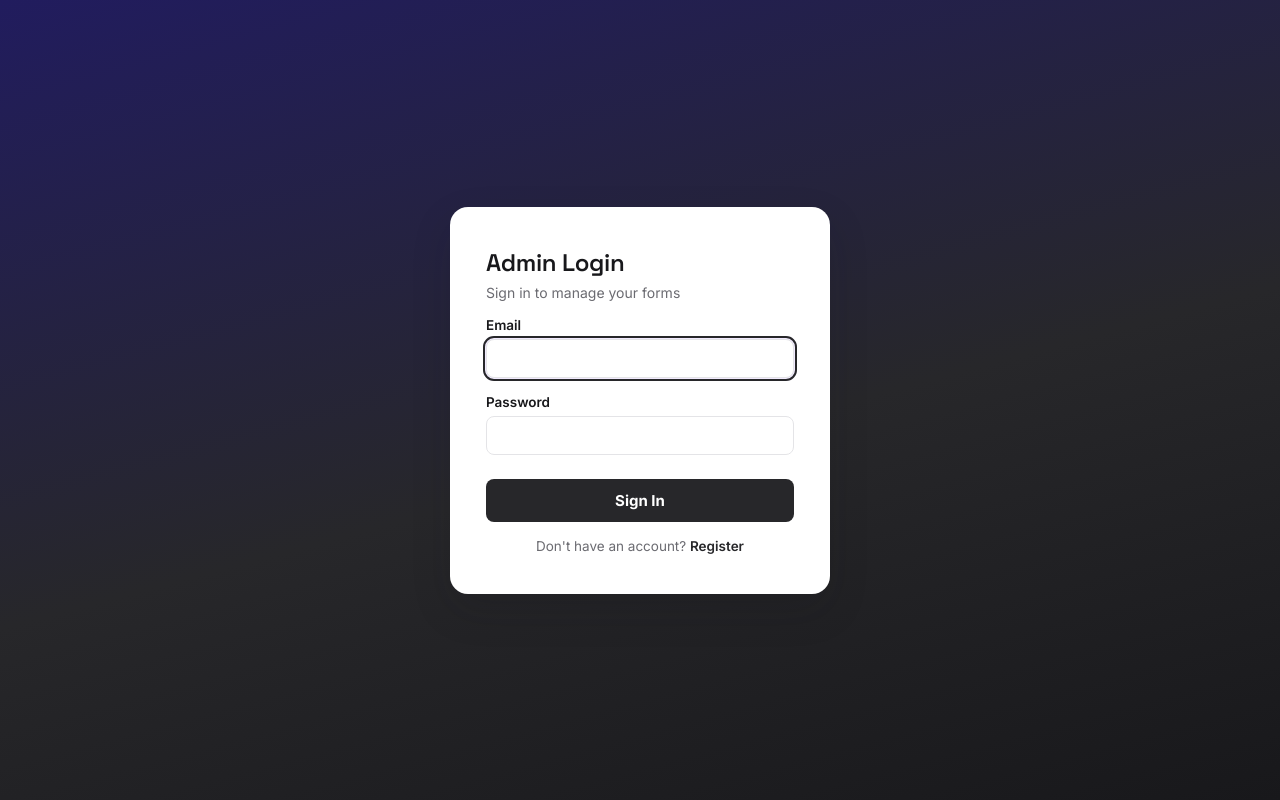
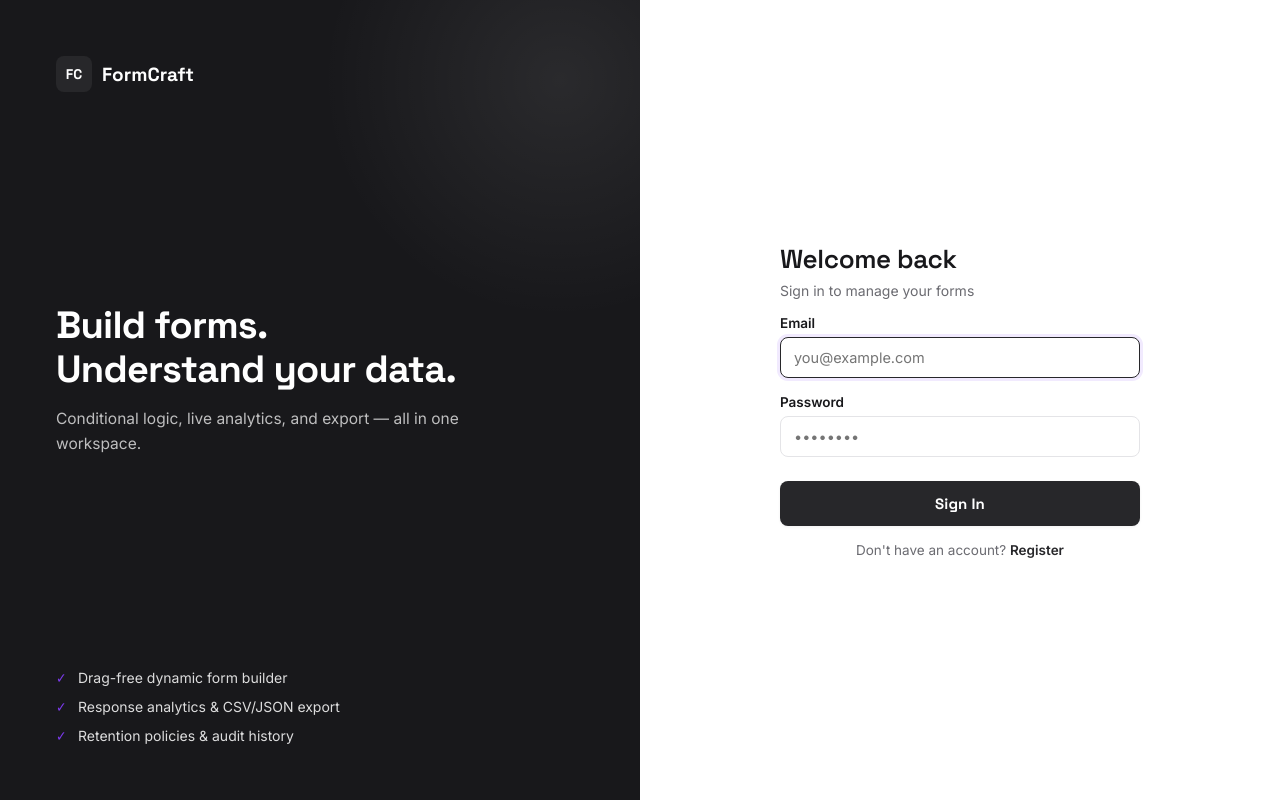
Before and after one commit to Sulochana160406/Low-Code-Dynamic-Form-Workflow, a React app in the folder Frontend/: page /login in a window 1280 px wide. Built offline with nearby package versions, Linux system fonts and the light colour scheme; no server answers; the HTML template or start-up script is replaced by a standard one.

Commit message:
Redesign auth pages as split-screen, white sidebar with hamburger menu, refined button system

```diff
--- a/Frontend/src/App.css
+++ b/Frontend/src/App.css
@@ -43,8 +43,8 @@
   --color-bg: #f7f7f8;
   --color-surface: #ffffff;
 
-  --color-sidebar: #131316;
-  --color-sidebar-hover: #1e1e22;
+  --color-sidebar: #ffffff;
+  --color-sidebar-hover: #f6f4f0;
 
   --radius-sm: 8px;
   --radius-md: 12px;
@@ -148,9 +148,10 @@ h1, h2, h3 {
   bottom: 0;
   width: var(--sidebar-width);
   background: var(--color-sidebar);
+  border-right: 1px solid var(--color-border);
   display: flex;
   flex-direction: column;
-  box-shadow: var(--shadow-lg);
+  box-shadow: var(--shadow-sm);
   z-index: 20;
 }
 
@@ -160,7 +161,7 @@ h1, h2, h3 {
   justify-content: space-between;
   gap: 10px;
   padding: 22px 16px 22px 20px;
-  border-bottom: 1px solid rgba(255, 255, 255, 0.08);
+  border-bottom: 1px solid var(--color-border);
 }
 
 .sidebar-brand-left {
@@ -175,7 +176,7 @@ h1, h2, h3 {
   height: 36px;
   min-width: 36px;
   border-radius: var(--radius-sm);
-  background: var(--color-accent);
+  background: var(--color-primary);
   color: #fff;
   display: flex;
   align-items: center;
@@ -186,7 +187,7 @@ h1, h2, h3 {
 }
 
 .sidebar-brand-text {
-  color: #fff;
+  color: var(--color-text);
   font-family: var(--font-display);
   font-weight: 700;
   font-size: 18px;
@@ -196,43 +197,44 @@ h1, h2, h3 {
   text-overflow: ellipsis;
 }
 
-/* ---- Nav menu: collapsed behind a 3-dot trigger ---- */
+/* ---- Nav menu: collapsed behind a hamburger trigger ---- */
 
 .nav-menu {
   position: relative;
 }
 
 .nav-menu-trigger {
-  width: 32px;
-  height: 32px;
-  min-width: 32px;
+  width: 34px;
+  height: 34px;
+  min-width: 34px;
   padding: 0;
   display: flex;
   align-items: center;
   justify-content: center;
   background: transparent;
-  color: rgba(255, 255, 255, 0.6);
-  border: none;
+  color: var(--color-text-muted);
+  border: 1px solid var(--color-border);
   border-radius: var(--radius-sm);
-  font-size: 18px;
+  font-size: 15px;
   line-height: 1;
   cursor: pointer;
-  transition: background 0.15s, color 0.15s;
+  transition: background 0.15s, color 0.15s, border-color 0.15s;
 }
 
 .nav-menu-trigger:hover,
 .nav-menu-trigger.active {
-  background: rgba(255, 255, 255, 0.1);
-  color: #fff;
+  background: var(--color-primary-soft);
+  color: var(--color-primary);
+  border-color: var(--color-primary);
 }
 
 .nav-menu-dropdown {
   position: absolute;
   top: calc(100% + 8px);
   right: 0;
-  width: 220px;
-  background: var(--color-sidebar-hover);
-  border: 1px solid rgba(255, 255, 255, 0.1);
+  width: 224px;
+  background: var(--color-surface);
+  border: 1px solid var(--color-border);
   border-radius: var(--radius-md);
   box-shadow: var(--shadow-lg);
   padding: 8px;
@@ -249,7 +251,7 @@ h1, h2, h3 {
   display: flex;
   align-items: center;
   gap: 12px;
-  color: rgba(255, 255, 255, 0.75);
+  color: var(--color-text-muted);
   text-decoration: none;
   font-weight: 600;
   font-size: 14px;
@@ -266,14 +268,14 @@ h1, h2, h3 {
 }
 
 .sidebar-nav a:hover {
-  color: #ffffff;
-  background: rgba(255, 255, 255, 0.08);
+  color: var(--color-text);
+  background: var(--color-bg);
 }
 
 .sidebar-nav a.active {
-  color: #ffffff;
-  background: rgba(255, 255, 255, 0.1);
-  border-left-color: var(--color-accent);
+  color: var(--color-primary);
+  background: var(--color-primary-soft);
+  border-left-color: var(--color-primary);
 }
 
 .sidebar-middle {
@@ -282,7 +284,7 @@ h1, h2, h3 {
 
 .sidebar-footer {
   padding: 14px 12px 18px;
-  border-top: 1px solid rgba(255, 255, 255, 0.08);
+  border-top: 1px solid var(--color-border);
   display: flex;
   flex-direction: column;
   gap: 10px;
@@ -293,9 +295,9 @@ h1, h2, h3 {
   align-items: center;
   gap: 10px;
   width: 100%;
-  background: rgba(255, 255, 255, 0.06);
-  color: rgba(255, 255, 255, 0.85);
-  border: 1px solid rgba(255, 255, 255, 0.1);
+  background: var(--color-bg);
+  color: var(--color-text);
+  border: 1px solid var(--color-border);
   border-radius: var(--radius-sm);
   padding: 9px 14px;
   font-weight: 600;
@@ -305,7 +307,8 @@ h1, h2, h3 {
 }
 
 .theme-toggle:hover {
-  background: rgba(255, 255, 255, 0.12);
+  background: var(--color-primary-soft);
+  border-color: var(--color-primary);
 }
 
 .profile-menu {
@@ -327,14 +330,14 @@ h1, h2, h3 {
 }
 
 .profile-trigger:hover {
-  background: rgba(255, 255, 255, 0.1);
+  background: var(--color-bg);
 }
 
 .profile-avatar {
   width: 34px;
   height: 34px;
   border-radius: 50%;
-  background: rgba(255, 255, 255, 0.18);
+  background: var(--color-primary);
   color: #fff;
   display: flex;
   align-items: center;
@@ -351,7 +354,7 @@ h1, h2, h3 {
 }
 
 .profile-name {
-  color: #fff;
+  color: var(--color-text);
   font-weight: 600;
   font-size: 13.5px;
   white-space: nowrap;
@@ -360,7 +363,7 @@ h1, h2, h3 {
 }
 
 .profile-email {
-  color: rgba(255, 255, 255, 0.65);
+  color: var(--color-text-muted);
   font-size: 11.5px;
   white-space: nowrap;
   overflow: hidden;
@@ -696,31 +699,38 @@ textarea { resize: vertical; min-height: 90px; }
    ========================================================= */
 
 button, .btn {
-  border: none;
-  border-radius: var(--radius-md);
+  border: 1.5px solid transparent;
+  border-radius: var(--radius-sm);
   padding: 10px 18px;
   cursor: pointer;
   font-weight: 600;
-  font-size: 14px;
+  font-size: 13.5px;
   font-family: inherit;
-  transition: filter 0.15s, transform 0.1s;
+  letter-spacing: 0.01em;
+  transition: transform 0.12s ease, box-shadow 0.12s ease, background 0.15s, border-color 0.15s, color 0.15s;
   background: var(--color-primary);
-  color: white;
+  color: #fff;
+  box-shadow: var(--shadow-sm);
 }
 
-button:hover, .btn:hover { filter: brightness(1.15); }
-button:active, .btn:active { transform: scale(0.98); }
-button:disabled, .btn:disabled { opacity: 0.5; cursor: not-allowed; }
+button:hover, .btn:hover { transform: translateY(-1px); box-shadow: var(--shadow-md); }
+button:active, .btn:active { transform: translateY(0) scale(0.98); box-shadow: var(--shadow-sm); }
+button:disabled, .btn:disabled { opacity: 0.5; cursor: not-allowed; transform: none; box-shadow: none; }
 
-.btn-sm { padding: 6px 12px; font-size: 13px; }
+.btn-sm { padding: 7px 14px; font-size: 12.5px; }
 
 .btn-outline {
   background: transparent;
-  color: var(--color-accent);
-  border: 1.5px solid var(--color-accent);
+  color: var(--color-text);
+  border-color: var(--color-border);
+  box-shadow: none;
 }
 
-.btn-outline:hover { filter: none; background: var(--color-accent-soft); }
+.btn-outline:hover {
+  background: var(--color-bg);
+  border-color: var(--color-text-muted);
+  box-shadow: none;
+}
 
 .btn-success { background: var(--color-success); }
 .btn-warning { background: var(--color-warning); }
@@ -728,8 +738,16 @@ button:disabled, .btn:disabled { opacity: 0.5; cursor: not-allowed; }
 .btn-info    { background: var(--color-info); }
 
 .btn-ghost {
-  background: #efece5;
+  background: transparent;
+  color: var(--color-text-muted);
+  box-shadow: none;
+}
+
+.btn-ghost:hover {
+  background: var(--color-bg);
   color: var(--color-text);
+  box-shadow: none;
+  transform: none;
 }
 
 .btn-icon {
@@ -739,12 +757,14 @@ button:disabled, .btn:disabled { opacity: 0.5; cursor: not-allowed; }
   display: inline-flex;
   align-items: center;
   justify-content: center;
-  background: #efece5;
+  background: var(--color-bg);
+  border: 1px solid var(--color-border);
   color: var(--color-text);
   font-size: 14px;
+  box-shadow: none;
 }
 
-.btn-icon.danger { background: var(--color-danger-soft); color: var(--color-danger); }
+.btn-icon.danger { background: var(--color-danger-soft); color: var(--color-danger); border-color: transparent; }
 
 .btn-row {
   display: flex;
@@ -1145,33 +1165,112 @@ button:disabled, .btn:disabled { opacity: 0.5; cursor: not-allowed; }
 }
 
 /* =========================================================
-   AUTH (Login / Register)
+   AUTH (Login / Register) — split-screen layout
    ========================================================= */
 
-.auth-page {
+.auth-split {
   min-height: 100vh;
+  display: grid;
+  grid-template-columns: minmax(0, 1fr) minmax(0, 1fr);
+}
+
+.auth-brand-panel {
+  background: var(--color-primary-dark);
+  color: #fff;
+  display: flex;
+  flex-direction: column;
+  justify-content: space-between;
+  padding: 56px;
+  position: relative;
+  overflow: hidden;
+}
+
+.auth-brand-panel::before {
+  content: "";
+  position: absolute;
+  width: 480px;
+  height: 480px;
+  border-radius: 50%;
+  background: radial-gradient(circle, rgba(255, 255, 255, 0.08), transparent 70%);
+  top: -160px;
+  right: -160px;
+}
+
+.auth-brand-mark {
+  display: flex;
+  align-items: center;
+  gap: 10px;
+  position: relative;
+}
+
+.auth-brand-name {
+  font-family: var(--font-display);
+  font-weight: 700;
+  font-size: 19px;
+}
+
+.auth-brand-copy {
+  position: relative;
+  max-width: 420px;
+}
+
+.auth-brand-copy h1 {
+  font-family: var(--font-display);
+  font-size: 38px;
+  line-height: 1.15;
+  font-weight: 700;
+  letter-spacing: -0.02em;
+  margin-bottom: 16px;
+}
+
+.auth-brand-copy p {
+  color: rgba(255, 255, 255, 0.72);
+  font-size: 15.5px;
+  line-height: 1.6;
+}
+
+.auth-feature-list {
+  position: relative;
+  list-style: none;
+  display: flex;
+  flex-direction: column;
+  gap: 12px;
+}
+
+.auth-feature-list li {
+  color: rgba(255, 255, 255, 0.85);
+  font-size: 14px;
+  padding-left: 22px;
+  position: relative;
+}
+
+.auth-feature-list li::before {
+  content: "✓";
+  position: absolute;
+  left: 0;
+  color: var(--color-accent);
+  font-weight: 700;
+}
+
+.auth-form-panel {
+  background: var(--color-surface);
   display: flex;
   align-items: center;
   justify-content: center;
-  background: linear-gradient(165deg, #211c5e 0%, var(--color-primary) 55%, var(--color-primary-dark) 100%);
-  padding: 20px;
+  padding: 40px;
 }
 
-.auth-card {
-  background: var(--color-surface);
-  border-radius: var(--radius-lg);
-  box-shadow: var(--shadow-lg);
-  padding: 40px 36px;
+.auth-form {
   width: 100%;
-  max-width: 380px;
+  max-width: 360px;
   display: flex;
   flex-direction: column;
   gap: 16px;
 }
 
-.auth-card h2 {
-  font-size: 24px;
-  color: var(--color-text);
+.auth-form h2 {
+  font-family: var(--font-display);
+  font-size: 26px;
 }
 
 .auth-subtitle {
@@ -1180,7 +1279,7 @@ button:disabled, .btn:disabled { opacity: 0.5; cursor: not-allowed; }
   margin-top: -10px;
 }
 
-.auth-card label {
+.auth-form label {
   display: flex;
   flex-direction: column;
   gap: 6px;
@@ -1189,40 +1288,38 @@ button:disabled, .btn:disabled { opacity: 0.5; cursor: not-allowed; }
   color: var(--color-text);
 }
 
-.auth-card input {
-  border: 1px solid var(--color-border);
+.auth-form input {
+  border: 1.5px solid var(--color-border);
   border-radius: var(--radius-sm);
-  padding: 10px 12px;
+  padding: 11px 13px;
   font-size: 14.5px;
   font-weight: 400;
+  font-family: inherit;
+  transition: border-color 0.15s;
 }
 
-.auth-card input:focus {
-  outline: 2px solid var(--color-primary);
-  outline-offset: 1px;
+.auth-form input:focus {
+  outline: none;
+  border-color: var(--color-primary);
 }
 
-.auth-card button[type="submit"] {
+.auth-submit {
   background: var(--color-primary);
   color: #fff;
   border: none;
   border-radius: var(--radius-sm);
-  padding: 12px;
+  padding: 13px;
+  font-family: var(--font-display);
   font-weight: 700;
   font-size: 15px;
   cursor: pointer;
-  transition: background 0.2s;
+  transition: background 0.15s, transform 0.1s;
   margin-top: 8px;
 }
 
-.auth-card button[type="submit"]:hover {
-  background: var(--color-primary-dark);
-}
-
-.auth-card button[type="submit"]:disabled {
-  opacity: 0.7;
-  cursor: not-allowed;
-}
+.auth-submit:hover { background: var(--color-primary-dark); }
+.auth-submit:active { transform: scale(0.98); }
+.auth-submit:disabled { opacity: 0.6; cursor: not-allowed; }
 
 .auth-error {
   background: var(--color-danger-soft);
@@ -1243,3 +1340,9 @@ button:disabled, .btn:disabled { opacity: 0.5; cursor: not-allowed; }
   font-weight: 600;
   text-decoration: none;
 }
+
+@media (max-width: 860px) {
+  .auth-split { grid-template-columns: 1fr; }
+  .auth-brand-panel { display: none; }
+  .auth-form-panel { padding: 24px; }
+}
--- a/Frontend/src/components/AdminLayout.jsx
+++ b/Frontend/src/components/AdminLayout.jsx
@@ -85,7 +85,7 @@ function AdminLayout() {
               aria-label="Open navigation menu"
               aria-expanded={navMenuOpen}
             >
-              ⋮
+              ☰
             </button>
 
             {navMenuOpen && (
--- a/Frontend/src/pages/Login.jsx
+++ b/Frontend/src/pages/Login.jsx
@@ -24,9 +24,26 @@ function Login() {
   };
 
   return (
-    <div className="auth-page">
-      <form className="auth-card" onSubmit={handleSubmit}>
-        <h2>Admin Login</h2>
+    <div className="auth-split">
+      <div className="auth-brand-panel">
+        <div className="auth-brand-mark">
+          <span className="sidebar-logo">FC</span>
+          <span className="auth-brand-name">FormCraft</span>
+        </div>
+        <div className="auth-brand-copy">
+          <h1>Build forms.<br />Understand your data.</h1>
+          <p>Conditional logic, live analytics, and export — all in one workspace.</p>
+        </div>
+        <ul className="auth-feature-list">
+          <li>Drag-free dynamic form builder</li>
+          <li>Response analytics &amp; CSV/JSON export</li>
+          <li>Retention policies &amp; audit history</li>
+        </ul>
+      </div>
+
+      <div className="auth-form-panel">
+        <form className="auth-form" onSubmit={handleSubmit}>
+          <h2>Welcome back</h2>
           <p className="auth-subtitle">Sign in to manage your forms</p>
 
           {error && <div className="auth-error">{error}</div>}
@@ -39,6 +56,7 @@ function Login() {
               onChange={(e) => setEmail(e.target.value)}
               required
               autoFocus
+              placeholder="you@example.com"
             />
           </label>
 
@@ -49,11 +67,12 @@ function Login() {
               value={password}
               onChange={(e) => setPassword(e.target.value)}
               required
+              placeholder="••••••••"
             />
           </label>
 
-        <button type="submit" disabled={loading}>
-          {loading ? "Signing in..." : "Sign In"}
+          <button type="submit" className="auth-submit" disabled={loading}>
+            {loading ? "Signing in…" : "Sign In"}
           </button>
 
           <p className="auth-switch">
@@ -61,6 +80,7 @@ function Login() {
           </p>
         </form>
       </div>
+    </div>
   );
 }
 
--- a/Frontend/src/pages/Register.jsx
+++ b/Frontend/src/pages/Register.jsx
@@ -25,9 +25,26 @@ function Register() {
   };
 
   return (
-    <div className="auth-page">
-      <form className="auth-card" onSubmit={handleSubmit}>
-        <h2>Create Admin Account</h2>
+    <div className="auth-split">
+      <div className="auth-brand-panel">
+        <div className="auth-brand-mark">
+          <span className="sidebar-logo">FC</span>
+          <span className="auth-brand-name">FormCraft</span>
+        </div>
+        <div className="auth-brand-copy">
+          <h1>Build forms.<br />Understand your data.</h1>
+          <p>Conditional logic, live analytics, and export — all in one workspace.</p>
+        </div>
+        <ul className="auth-feature-list">
+          <li>Drag-free dynamic form builder</li>
+          <li>Response analytics &amp; CSV/JSON export</li>
+          <li>Retention policies &amp; audit history</li>
+        </ul>
+      </div>
+
+      <div className="auth-form-panel">
+        <form className="auth-form" onSubmit={handleSubmit}>
+          <h2>Create your account</h2>
           <p className="auth-subtitle">Set up access to your dashboard</p>
 
           {error && <div className="auth-error">{error}</div>}
@@ -39,6 +56,7 @@ function Register() {
               value={name}
               onChange={(e) => setName(e.target.value)}
               autoFocus
+              placeholder="Your name"
             />
           </label>
 
@@ -49,6 +67,7 @@ function Register() {
               value={email}
               onChange={(e) => setEmail(e.target.value)}
               required
+              placeholder="you@example.com"
             />
           </label>
 
@@ -60,11 +79,12 @@ function Register() {
               onChange={(e) => setPassword(e.target.value)}
               required
               minLength={6}
+              placeholder="At least 6 characters"
             />
           </label>
 
-        <button type="submit" disabled={loading}>
-          {loading ? "Creating account..." : "Register"}
+          <button type="submit" className="auth-submit" disabled={loading}>
+            {loading ? "Creating account…" : "Register"}
           </button>
 
           <p className="auth-switch">
@@ -72,6 +92,7 @@ function Register() {
           </p>
         </form>
       </div>
+    </div>
   );
 }
 
```
Lines whose indentation alone changed are shown as unchanged.
